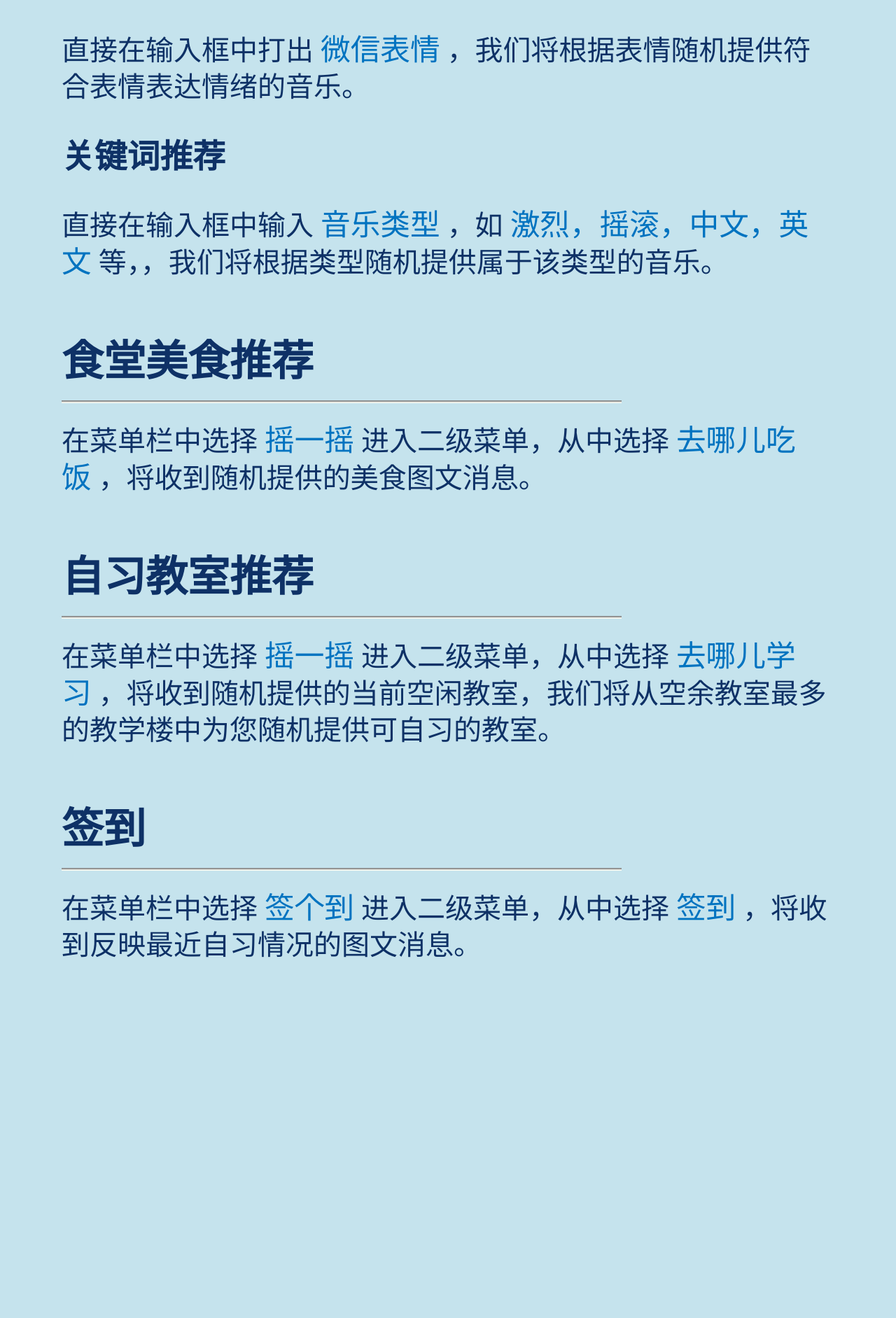
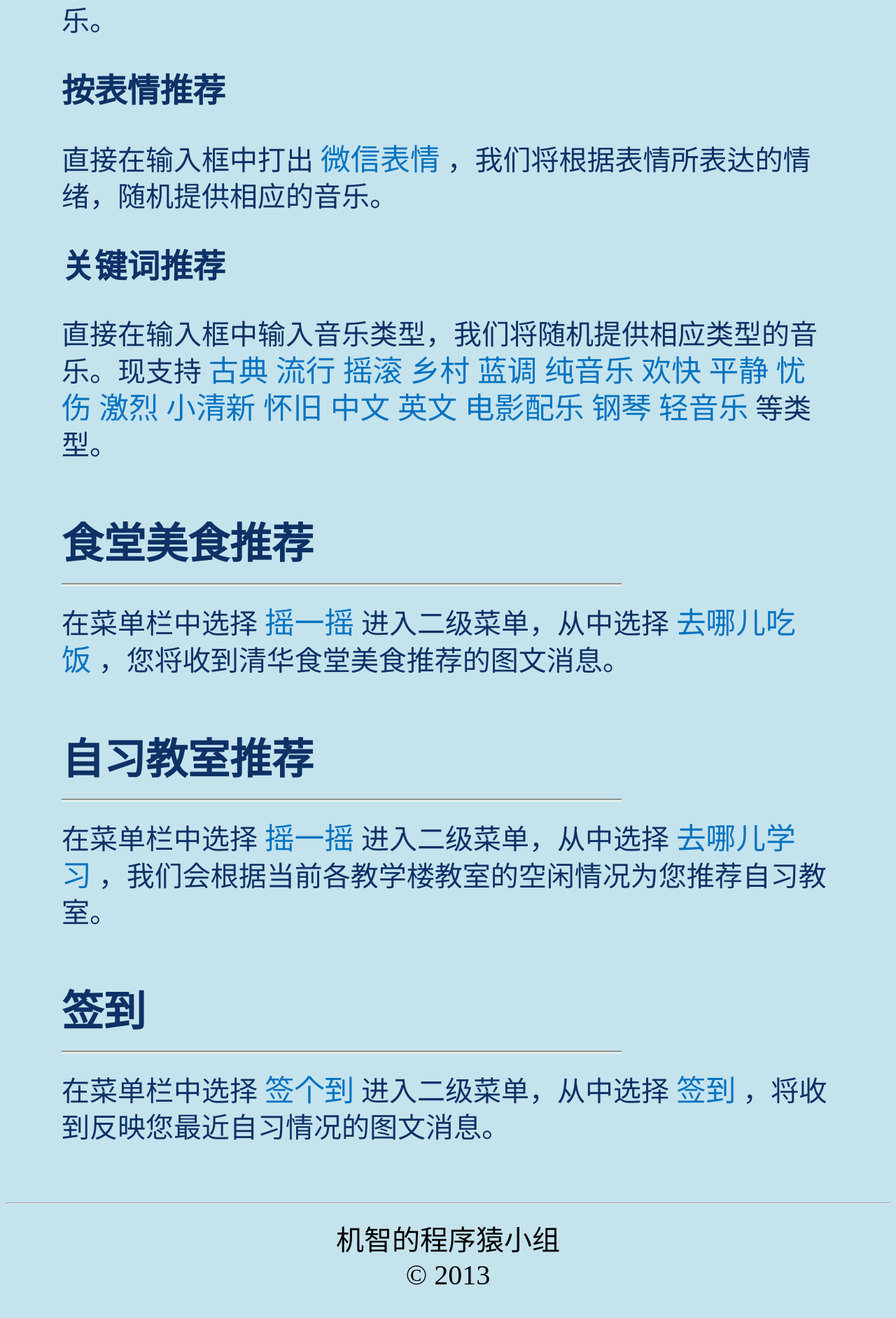
Before and after one commit to syb1001/ThuHelper, a Django app: template ThuHelper/templates/help.html in a window 1280 px wide. Shown: the part 3076-4959 px from the top of the page at 70% size. Before the commit the page ends 4444 px from the top, so only its background shows below. Run offline with Django 3.2, Linux system fonts and the light colour scheme; the template is opened without the code that fills it, so the values that code supplies are empty.

Commit message:
修改了帮助页面的部分措辞。添加了一个footer.

```diff
--- a/ThuHelper/templates/help.html
+++ b/ThuHelper/templates/help.html
@@ -13,6 +13,15 @@
     	h1{line-height: 90px; margin: 0;}
     	h2{line-height: 70px; margin: 0; margin-top: 60px;}
     	.dash{margin-bottom: 15px;}
+        #footer {
+            font-size: 30pt;
+            position: relative;
+            margin-top: -60px;
+            padding-bottom: 120px;
+            height: 37px;
+            clear:both;
+            text-align: center;
+        }
     </style>
 </head>
 <body>
@@ -25,46 +34,57 @@
 		<div class = "library">
 			<h2>人文社科图书馆座位情况实时查询</h2>
 			<img class = "dash" src="../../static/images/dash.png" height = "4px;" width = "800px";>
-			<div>直接输入包含&nbsp;<a>凯风人文图书馆&nbsp;人文社科图书馆&nbsp;人文图书馆&nbsp;文科馆&nbsp;人文馆&nbsp;文图</a>&nbsp;的任意短语或句子，或在菜单栏中选择&nbsp;<a>上自习</a>&nbsp;进入二级菜单，从中选择&nbsp;<a>文图座位查询</a>&nbsp;，将收到文图当前座位占用情况的图文消息。单击&nbsp;<a>图文消息中的条目</a>&nbsp;可以进入网页查看全部详细信息。</div>
+			<div>在菜单栏中选择&nbsp;<a>上自习</a>&nbsp;进入二级菜单，从中选择&nbsp;<a>文图座位查询</a>&nbsp;，您将收到实时的文图座位使用情况的图文消息。点击&nbsp;<a>图文消息</a>&nbsp;可以进入网页查看更加详细的信息。
+                您也可以通过输入&nbsp;<a>凯风人文图书馆&nbsp;&nbsp;人文社科图书馆&nbsp;&nbsp;人文图书馆&nbsp;&nbsp;文科馆&nbsp;&nbsp;人文馆&nbsp;&nbsp;文图</a>&nbsp;等关键词来查询。</div>
 		</div>
 		<div class = "library">
 			<h2>教室排课情况查询</h2>
 			<img class = "dash" src="../../static/images/dash.png" height = "4px;" width = "800px";>
-			<div>在菜单栏中选择&nbsp;<a>上自习</a>&nbsp;进入二级菜单，从中选择&nbsp;<a>教室排课查询</a>&nbsp;，或直接输入教室编号，例如&nbsp;<a>6A301，4104，3302</a>&nbsp;，我们将为您提供该教室今天的排课情况。</div>
+			<div>输入教室编号，可以查询今天此教室的排课情况。比如您可以输入&nbsp;<a>6A301</a>、<a>4104</a>、<a>3302</a>&nbsp;等教室编号。您可以在菜单栏中选择&nbsp;<a>上自习</a>&nbsp;进入二级菜单，从中选择&nbsp;<a>教室排课查询</a>&nbsp;，来查看此查询方法。</div>
 		</div>
 		<div class = "library">
 			<h2>教学楼空闲教室情况查询</h2>
 			<img class = "dash" src="../../static/images/dash.png" height = "4px;" width = "800px";>
-			<div>在菜单栏中选择&nbsp;<a>上自习</a>&nbsp;进入二级菜单，从中选择&nbsp;<a>空闲教室查询</a>&nbsp;后，或直接输入包含关键词&nbsp;<a>教学楼名称&nbsp;地段&nbsp;层数&nbsp;第几大节&nbsp;时间</a>&nbsp;的任意短语或句子，如<br><a>四教</a><br><a>六教C区</a><br><a>三教三段2层</a><br><a>今天第三节五教</a><br><a>明天第二节四教三层</a><br>我们将为您提供符合要求的所有空闲教室。</div>
+			<div>输入包含&nbsp;&nbsp;<a>教学楼名称</a>&nbsp;&nbsp;<a>区段</a>(可选)&nbsp;&nbsp;<a>层数</a>(可选)&nbsp;&nbsp;<a>哪一天</a>(可选)&nbsp;&nbsp;<a>第几大节</a>(可选)&nbsp;&nbsp;&nbsp;等信息的关键词，如<br><a>四教</a><br><a>六教C区</a><br><a>三教三段2层</a><br><a>今天第三节五教</a><br><a>明天第二节四教三层</a><br>我们将为您提供符合要求的所有空闲教室。<br>
+                您可以在菜单栏中选择&nbsp;<a>上自习</a>&nbsp;进入二级菜单，从中选择&nbsp;<a>空闲教室查询</a>&nbsp;来查看此查询方法。</div>
 		</div>
 		<div class = "library">
 			<h2>音乐推荐</h2>
 			<img class = "dash" src="../../static/images/dash.png" height = "4px;" width = "800px";>
-			<div>觉得自习太无聊？来点儿音乐！</div>
+			<div>自习间隙放松心情？来首音乐吧！</div>
 			<h3>随机推荐音乐</h3>
-			<div>在菜单栏中选择&nbsp;<a>摇一摇</a>&nbsp;进入二级菜单，从中选择&nbsp;<a>来点儿音乐</a>&nbsp;，将收到随机从三个维度抽取的三个音乐类型特征以及完全随机的图文消息。单击&nbsp;<a>随便听听</a>&nbsp;或&nbsp;<a>图文头条</a>&nbsp;将进入网页播放器，并向您随机提供一首音乐。</div>
+			<div>在菜单栏中选择&nbsp;<a>摇一摇</a>&nbsp;进入二级菜单，从中选择&nbsp;<a>来点儿音乐</a>&nbsp;，
+                您将收到音乐推荐的图文消息。点击消息可以进入网页播放器播放音乐。
+                点击&nbsp;<a>随便听听</a>&nbsp;或&nbsp;<a>图文头条</a>&nbsp;将向您随机提供一首音乐。</div>
 			<h3>按类别推荐</h3>
-			<div>在菜单栏中选择&nbsp;<a>摇一摇</a>&nbsp;进入二级菜单，从中选择&nbsp;<a>来点儿音乐</a>&nbsp;，将收到随机从三个维度抽取的三个音乐类型特征以及完全随机的图文消息。单击&nbsp;<a>类型</a>&nbsp;，如&nbsp;<a>平静，纯音乐，钢琴</a>&nbsp;等，将进入网页播放器，并问您随机提供一首属于该类别的音乐。</div>
+			<div>点击&nbsp;<a>摇一摇</a>&nbsp;菜单中的&nbsp;<a>来点儿音乐</a>&nbsp;会收到音乐推荐图文消息。
+                不同的图文消息中每次音乐分类都不同。点击某分类，会随机出相应分类的一首音乐。
+                比如点击&nbsp;<a>平静</a>、<a>纯音乐</a>、<a>钢琴</a>&nbsp;等类型，将进入网页播放器，向您随机提供一首属于该类别的音乐。</div>
 			<h3>按表情推荐</h3>
-			<div>直接在输入框中打出&nbsp;<a>微信表情</a>&nbsp;，我们将根据表情随机提供符合表情表达情绪的音乐。</div>
+			<div>直接在输入框中打出&nbsp;<a>微信表情</a>&nbsp;，我们将根据表情所表达的情绪，随机提供相应的音乐。</div>
 			<h3>关键词推荐</h3>
-			<div>直接在输入框中输入&nbsp;<a>音乐类型</a>&nbsp;，如&nbsp;<a>激烈，摇滚，中文，英文</a>&nbsp;等，，我们将根据类型随机提供属于该类型的音乐。</div>
+			<div>直接在输入框中输入音乐类型，我们将随机提供相应类型的音乐。现支持&nbsp;<a>古典 流行 摇滚 乡村 蓝调 纯音乐 欢快 平静 忧伤 激烈 小清新 怀旧 中文 英文 电影配乐 钢琴 轻音乐</a>&nbsp;等类型。</div>
 		</div>
 		<div class = "library">
 			<h2>食堂美食推荐</h2>
 			<img class = "dash" src="../../static/images/dash.png" height = "4px;" width = "800px";>
-			<div>在菜单栏中选择&nbsp;<a>摇一摇</a>&nbsp;进入二级菜单，从中选择&nbsp;<a>去哪儿吃饭</a>&nbsp;，将收到随机提供的美食图文消息。</div>
+			<div>在菜单栏中选择&nbsp;<a>摇一摇</a>&nbsp;进入二级菜单，从中选择&nbsp;<a>去哪儿吃饭</a>&nbsp;，您将收到清华食堂美食推荐的图文消息。</div>
 		</div>
 		<div class = "library">
 			<h2>自习教室推荐</h2>
 			<img class = "dash" src="../../static/images/dash.png" height = "4px;" width = "800px";>
-			<div>在菜单栏中选择&nbsp;<a>摇一摇</a>&nbsp;进入二级菜单，从中选择&nbsp;<a>去哪儿学习</a>&nbsp;，将收到随机提供的当前空闲教室，我们将从空余教室最多的教学楼中为您随机提供可自习的教室。</div>
+			<div>在菜单栏中选择&nbsp;<a>摇一摇</a>&nbsp;进入二级菜单，从中选择&nbsp;<a>去哪儿学习</a>&nbsp;，我们会根据当前各教学楼教室的空闲情况为您推荐自习教室。</div>
 		</div>
 		<div class = "library">
 			<h2>签到</h2>
 			<img class = "dash" src="../../static/images/dash.png" height = "4px;" width = "800px";>
-			<div>在菜单栏中选择&nbsp;<a>签个到</a>&nbsp;进入二级菜单，从中选择&nbsp;<a>签到</a>&nbsp;，将收到反映最近自习情况的图文消息。</div>
+			<div>在菜单栏中选择&nbsp;<a>签个到</a>&nbsp;进入二级菜单，从中选择&nbsp;<a>签到</a>&nbsp;，将收到反映您最近自习情况的图文消息。</div>
 		</div>
 	</div>
+<footer id="footer">
+    <hr />
+    机智的程序猿小组<br>
+    &copy; 2013
+</footer>
 </body>
 </html>
```
